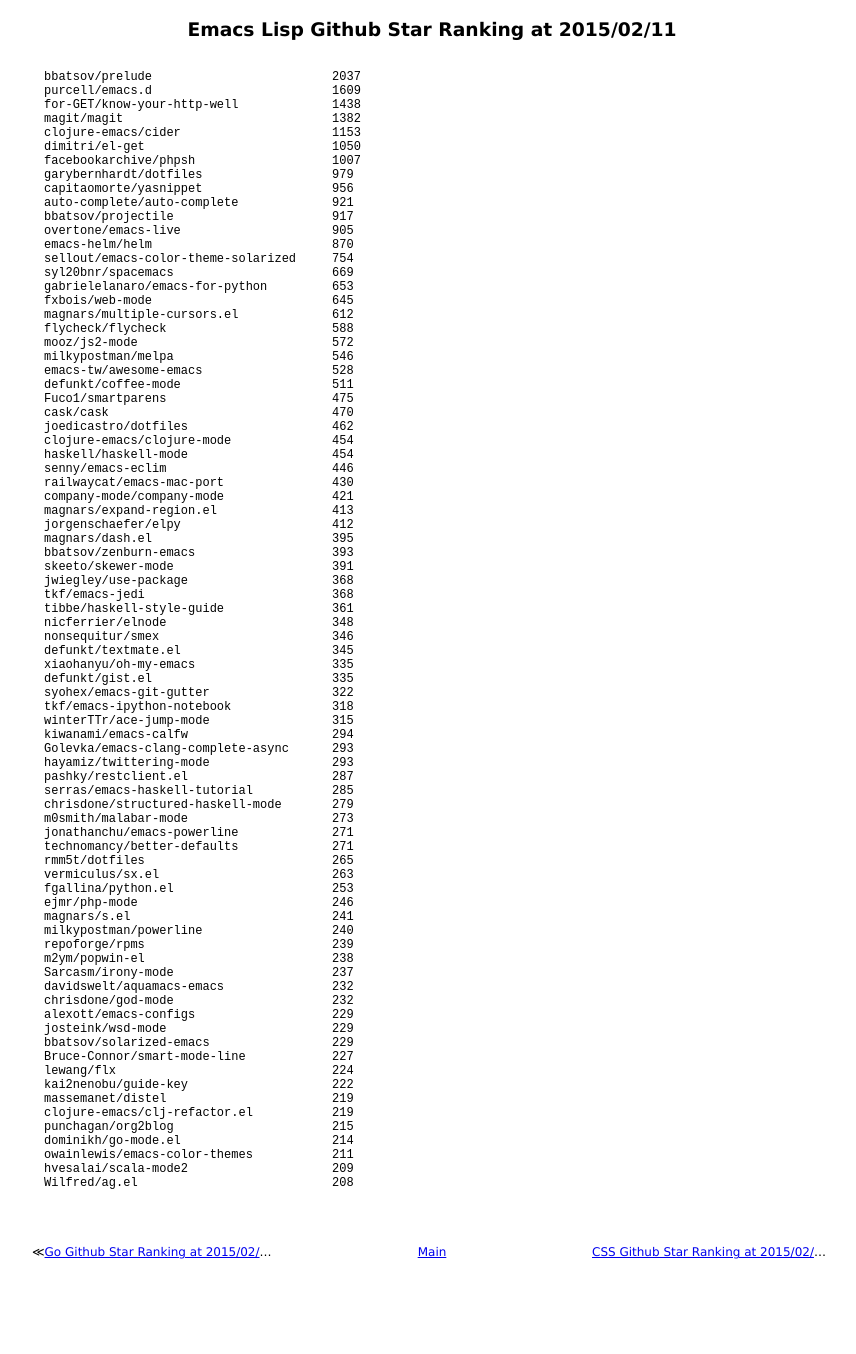
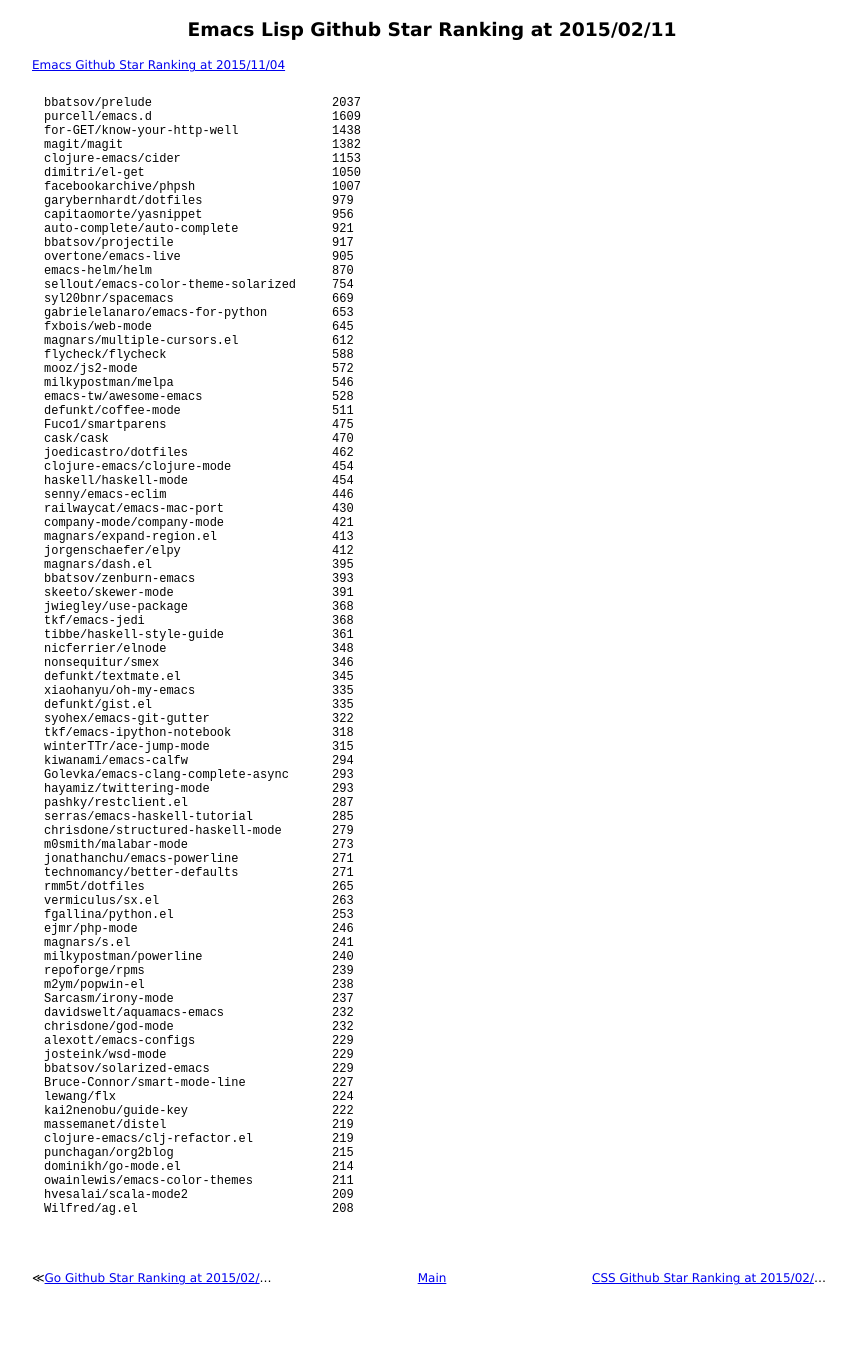
Before and after one commit to 38elements/38elements.github.com, a Jekyll site: the page built from _posts/2015-02-11-emacs-lisp-repository-github-star-ranking.md, in a window 1280 px wide. Shown: the whole page, without its empty margins (208-1064 px from the left). Built offline with Jekyll 4.4.1, drawn with Linux system fonts in a browser that asks for light colours; Markdown is read by kramdown in place of the engine named in the settings; before the commit the page ends 1328 px from its top, so only the background shows below that.

Commit message:
Update 2015-02-11-emacs-lisp-repository-github-star-ranking.md

```diff
--- a/_posts/2015-02-11-emacs-lisp-repository-github-star-ranking.md
+++ b/_posts/2015-02-11-emacs-lisp-repository-github-star-ranking.md
@@ -2,6 +2,7 @@
 layout: posts
 title: Emacs Lisp Github Star Ranking at 2015/02/11
 ---
+[Emacs Github Star Ranking at 2015/11/04](/2015/11/04/emacs-repository-github-star-ranking.html)
 <pre style="background-color: white;border: none;">
 bbatsov/prelude                         2037
 purcell/emacs.d                         1609
```
